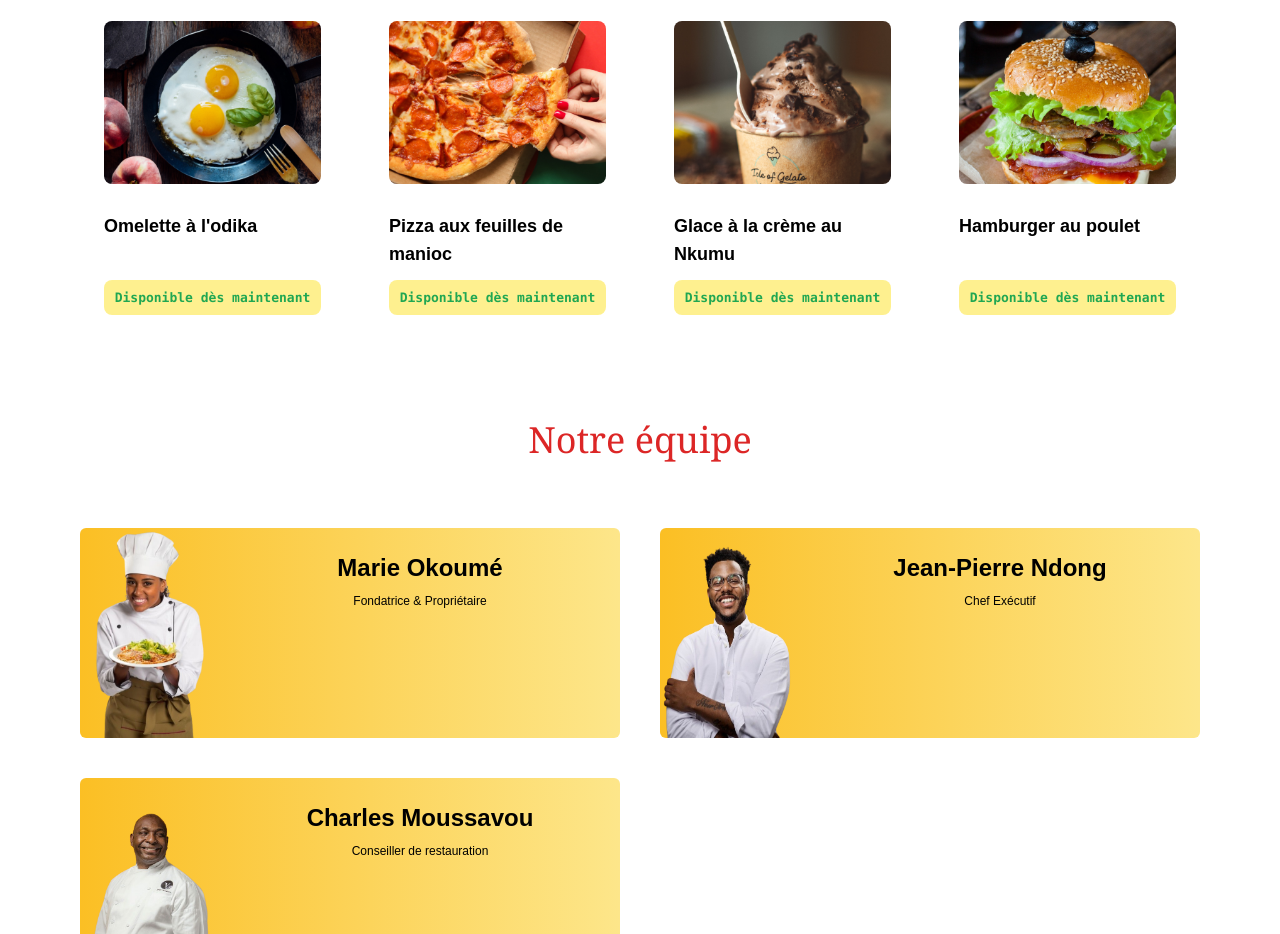
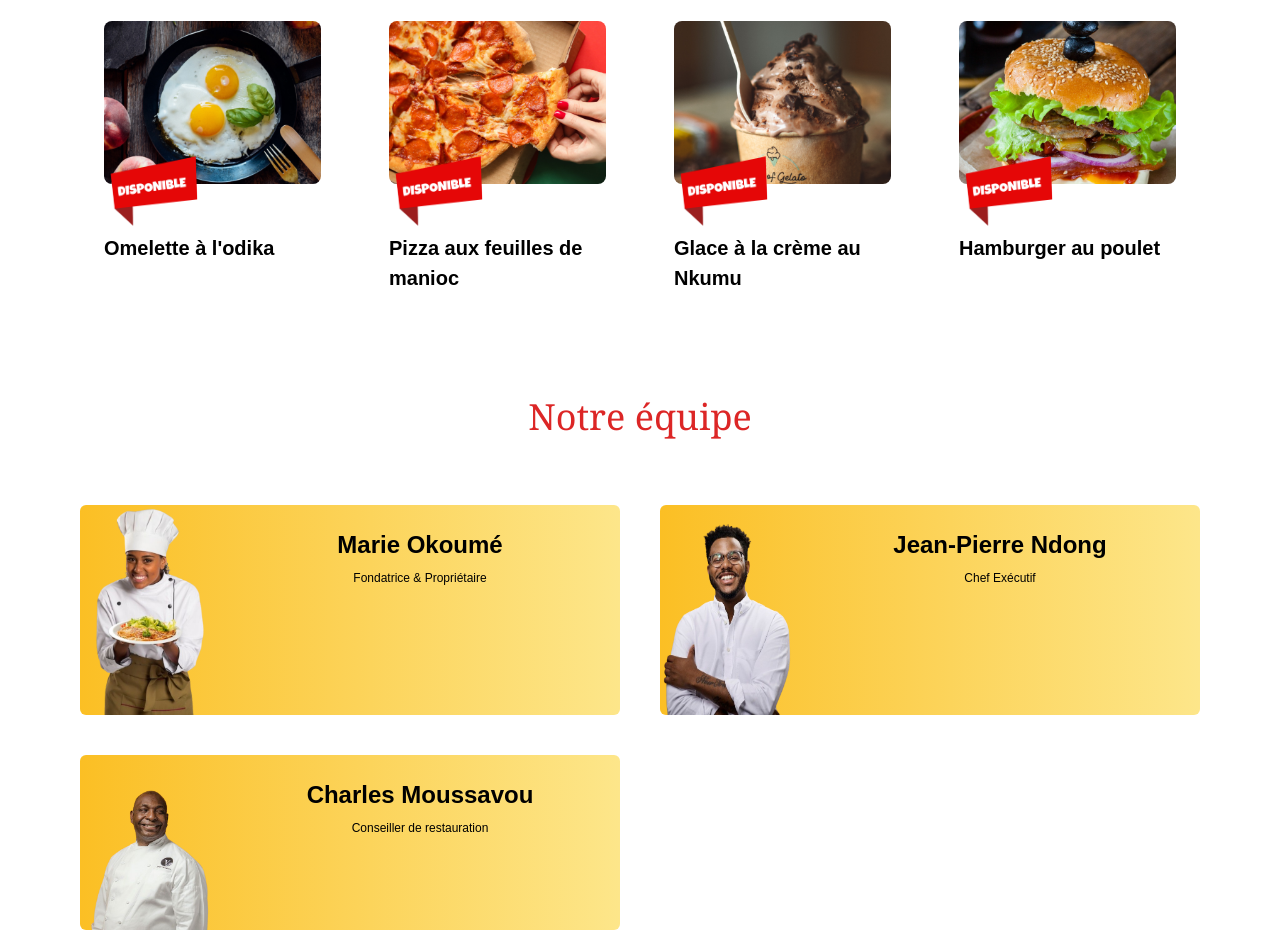
Before and after one commit to mandochrist13/restaurant, a Next.js app: page / in a window 1280 px wide. Shown: the part 2320-3254 px from the top of the page. Built offline with nearby package versions, Linux system fonts and the light colour scheme.

Commit message:
ajout étiquette

```diff
--- a/components/section2.jsx
+++ b/components/section2.jsx
@@ -14,21 +14,27 @@ export default function section2() {
           {Food.map((tab) => (
             <div
               key={tab.id}
-              className="flex flex-col h-full max-w-[300px] p-6 space-y-7 rounded-lg"
+              className="flex flex-col h-full max-w-[300px] p-6 rounded-lg"
             >
               <Image
-              src={tab.photo}
-              alt="food"
-              width={1000}
-              height={1000}
-               className="w-full flex justify-center rounded-lg items-center"
-
+                src={tab.photo}
+                alt="food"
+                width={1000}
+                height={1000}
+                className="w-full flex justify-center rounded-lg items-center"
               />
-              <div className="flex flex-col justify-between h-full space-y-3 ">
-                <h1 className="text-black text-lg font-bold">{tab.titre}</h1>
-                <p className="text-green-600 animate-pulse font-extrabold font-mono rounded-lg p-2 bg-yellow-200 text-center text-[13px]">
+              <div className="flex mt-[-50px] w-full flex-col h-full">
+                <Image
+                  src="/assets/pub.png"
+                  alt="food"
+                  width={1000}
+                  height={1000}
+                  className=" w-[100px] h-auto"
+                />
+                <h1 className="text-black text-[20px] w-full mt-[-15px] font-bold">{tab.titre}</h1>
+                {/* <p className="text-green-600 animate-pulse font-extrabold font-mono rounded-lg p-2 bg-yellow-200 text-center text-[13px]">
                   Disponible dès maintenant
-                </p>
+                </p> */}
               </div>
             </div>
           ))}
```
Also changed, not shown: public/assets/pub.png (added), public/assets/pub1.png (added).
